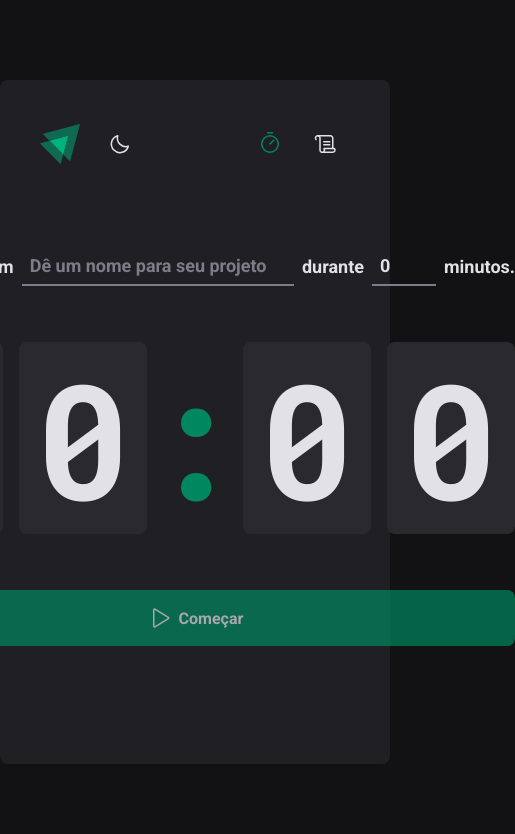
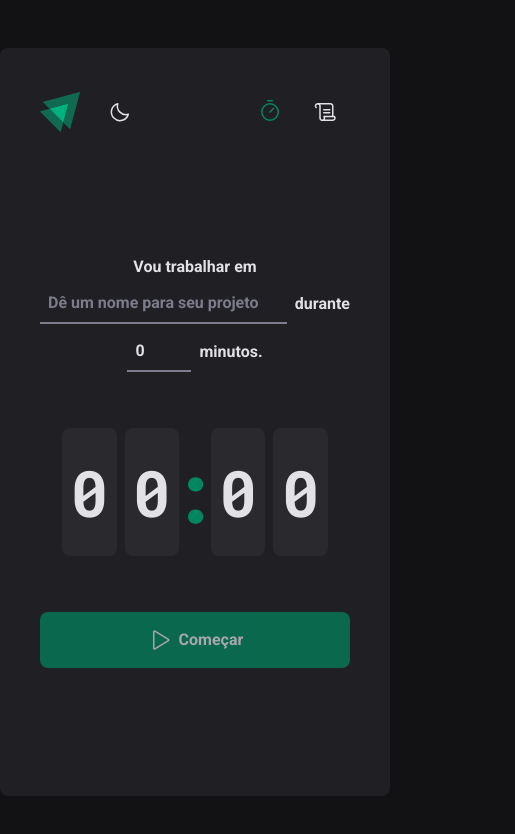
Before and after one commit to pedrohenrikle/pomodoro-timer, a React (Vite) app: page / in a window 390 px wide. Shown: the top 834 px of the page, 515 px wide, since content can reach past the window. Built offline with nearby package versions, Linux system fonts and the light colour scheme.

Commit message:
add mobile version

```diff
--- a/src/layouts/DefaultLayout/styles.ts
+++ b/src/layouts/DefaultLayout/styles.ts
@@ -11,4 +11,10 @@ export const LayoutContainer = styled.div`
 
   display: flex;
   flex-direction: column;
+
+  @media (max-width: 400px) {
+    overflow-x: hidden;
+    height: calc(100vh - 6rem);
+    margin: 3rem auto;
+  }
 `
--- a/src/pages/History/index.tsx
+++ b/src/pages/History/index.tsx
@@ -9,7 +9,7 @@ export function History() {
 
   return (
     <HistoryContainer>
-      <h1>History</h1>
+      <h1>Meu histórico</h1>
 
       <HistoryList>
         <table>
--- a/src/pages/History/styles.ts
+++ b/src/pages/History/styles.ts
@@ -10,6 +10,10 @@ export const HistoryContainer = styled.main`
   h1 {
     font-size: 1.5rem;
     color: ${(props) => props.theme['gray-100']};
+  }
+
+  @media (max-width: 400px) {
+    padding: 1rem 0rem 0rem 0rem;
   }
 `
 
@@ -47,7 +51,7 @@ export const HistoryList = styled.main`
       border-top: 4px solid ${(props) => props.theme['gray-800']};
       padding: 1rem;
       font-size: 0.875rem;
-      line-height: 1.6;
+      line-height: 1.5;
 
       &:first-child {
         width: 50%;
@@ -57,6 +61,12 @@ export const HistoryList = styled.main`
       &:last-child {
         padding-left: 1.5rem;
       }
+    }
+  }
+
+  @media (max-width: 200px) {
+    tr {
+      height: 20px;
     }
   }
 `
--- a/src/pages/Home/components/Countdown/styles.ts
+++ b/src/pages/Home/components/Countdown/styles.ts
@@ -14,6 +14,21 @@ export const CountdownContainer = styled.div`
     padding: 2rem 1rem;
     border-radius: 8px;
   }
+
+  @media (max-width: 400px) {
+    overflow-x: hidden;
+    font-size: 4rem;
+    line-height: 6rem;
+    gap: 0.5rem;
+
+    display: flex;
+
+    span {
+      background-color: ${(props) => props.theme['gray-700']};
+      padding: 1rem 0.5rem;
+      border-radius: 8px;
+    }
+  }
 `
 
 export const Separator = styled.div`
@@ -24,4 +39,10 @@ export const Separator = styled.div`
   overflow: hidden;
   display: flex;
   justify-content: center;
+
+  @media (max-width: 400px) {
+    font-size: 5rem;
+    line-height: 4rem;
+    width: 1rem;
+  }
 `
--- a/src/pages/Home/components/NewCycleForm/styles.ts
+++ b/src/pages/Home/components/NewCycleForm/styles.ts
@@ -10,6 +10,11 @@ export const FormContainer = styled.div`
   font-size: 1.125rem;
   font-weight: bold;
   flex-wrap: wrap;
+
+  @media (max-width: 400px) {
+    font-size: 1rem;
+    margin-top: 2rem;
+  }
 `
 
 const BaseInput = styled.input`
@@ -30,6 +35,10 @@ const BaseInput = styled.input`
   &::placeholder {
     color: ${(props) => props.theme['gray-500']};
   }
+
+  @media (max-width: 400px) {
+    font-size: 1rem;
+  }
 `
 
 export const TaskInput = styled(BaseInput)`
--- a/src/pages/Home/styles.ts
+++ b/src/pages/Home/styles.ts
@@ -13,6 +13,11 @@ export const HomeContainer = styled.main`
     flex-direction: column;
     align-items: center;
     gap: 3.5rem;
+
+    @media (max-width: 400px) {
+      width: 100%;
+      gap: 3.5rem;
+    }
   }
 `
 
```
